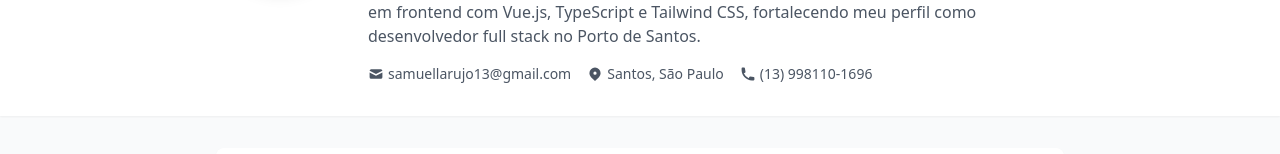
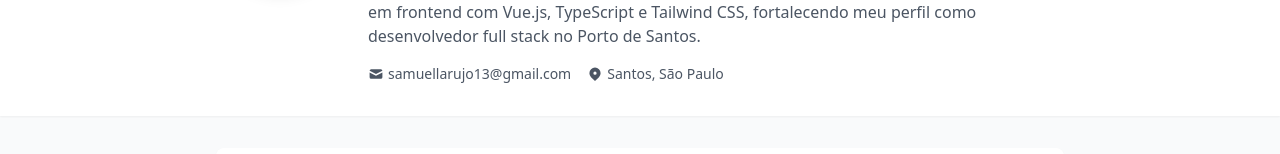
Before and after one commit to AraujoSam/SPA-resume, a Vue app: page / in a window 1280 px wide. Shown: the part 172-326 px from the top of the page. Built offline with nearby package versions, Linux system fonts and the light colour scheme.

Commit message:
anonimização de dados sensíveis

```diff
--- a/src/App.vue
+++ b/src/App.vue
@@ -42,12 +42,6 @@
                   <path fill-rule="evenodd" d="M5.05 4.05a7 7 0 119.9 9.9L10 18.9l-4.95-4.95a7 7 0 010-9.9zM10 11a2 2 0 100-4 2 2 0 000 4z" clip-rule="evenodd"></path>
                 </svg>
                 {{ personalInfo.location }}
-              </div>
-              <div class="flex items-center gap-1">
-                <svg class="w-4 h-4" fill="currentColor" viewBox="0 0 20 20">
-                  <path d="M2 3a1 1 0 011-1h2.153a1 1 0 01.986.836l.74 4.435a1 1 0 01-.54 1.06l-1.548.773a11.037 11.037 0 006.105 6.105l.774-1.548a1 1 0 011.059-.54l4.435.74a1 1 0 01.836.986V17a1 1 0 01-1 1h-2C7.82 18 2 12.18 2 5V3z"></path>
-                </svg>
-                {{ personalInfo.phone }}
               </div>
             </div>
           </div>
@@ -280,7 +274,6 @@ const personalInfo = {
   title: "Full Stack Developer",
   summary: "Desenvolvedor de software com foco em backend (PHP), experiência em sustentação de sistemas e participação em projetos de inovação. Atualmente expandindo habilidades em frontend com Vue.js, TypeScript e Tailwind CSS, fortalecendo meu perfil como desenvolvedor full stack no Porto de Santos.",
   email: "samuellarujo13@gmail.com",
-  phone: "(13) 998110-1696",
   location: "Santos, São Paulo"
 }
 
```
